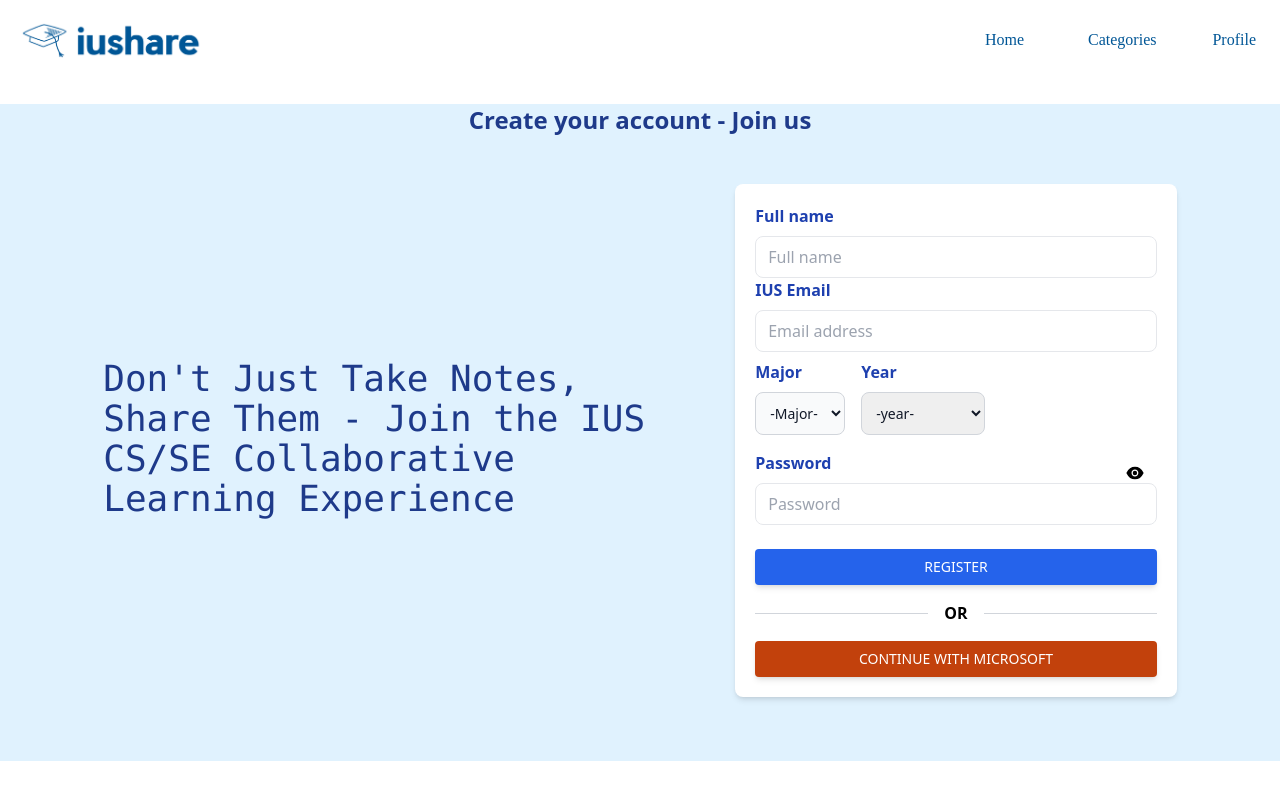
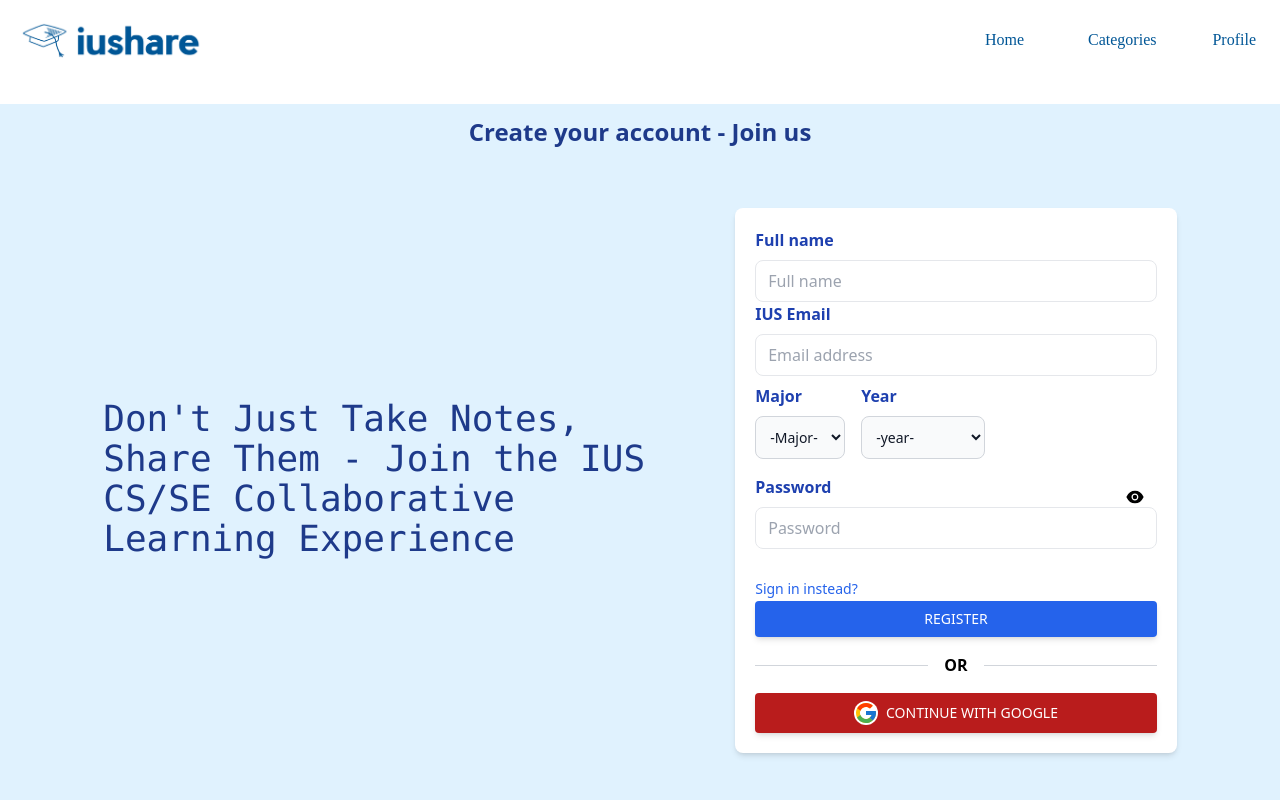
Before and after one commit to Ilmaooo/IUShare, a React (Create React App) app: page /register in a window 1280 px wide. Shown: the top 800 px of the page. Built offline with nearby package versions, Linux system fonts and the light colour scheme.

Commit message:
Added Firebase setup, database configuration, and completed registration functionality.

```diff
--- a/package.json
+++ b/package.json
@@ -9,6 +9,7 @@
     "@testing-library/jest-dom": "^5.16.5",
     "@testing-library/react": "^13.4.0",
     "@testing-library/user-event": "^13.5.0",
+    "firebase": "^9.21.0",
     "react": "^18.2.0",
     "react-avatar": "^5.0.3",
     "react-dom": "^18.2.0",
@@ -16,6 +17,7 @@
     "react-router": "^6.9.0",
     "react-router-dom": "^6.9.0",
     "react-scripts": "5.0.1",
+    "react-toastify": "^9.1.2",
     "web-vitals": "^2.1.4"
   },
   "scripts": {
--- a/src/App.js
+++ b/src/App.js
@@ -13,6 +13,8 @@ import Register from "./pages/Register";
 import Header from "./components/Header";
 import SinglePost from "./pages/SinglePost";
 import ShareNotes from "./pages/ShareNotes";
+import { ToastContainer } from "react-toastify";
+import "react-toastify/dist/ReactToastify.css";
 
 function App() {
   return (
@@ -33,6 +35,18 @@ function App() {
           />
         </Routes>
       </Router>
+      <ToastContainer
+        position="bottom-center"
+        autoClose={5000}
+        hideProgressBar={false}
+        newestOnTop={false}
+        closeOnClick
+        rtl={false}
+        pauseOnFocusLoss
+        draggable
+        pauseOnHover
+        theme="dark"
+      />
     </>
   );
 }
--- a/src/components/OAuth.jsx
+++ b/src/components/OAuth.jsx
@@ -1,7 +1,9 @@
+import { FcGoogle } from "react-icons/fc";
 export default function OAuth() {
   return (
-    <button className="flex items-center justify-center w-full bg-orange-700 text-white px-7 py-2 uppercase text-sm font-medium hover:bg-orange-800 active:bg-orange-900 shadow-md hover:shadow-lg active:shadow-lg transition duration-150 ease-in-out rounded">
-      Continue with Microsoft
+    <button className="flex items-center justify-center w-full bg-red-700 text-white px-7 py-2 uppercase text-sm font-medium hover:bg-red-800 active:bg-red-900 shadow-md hover:shadow-lg active:shadow-lg transition duration-150 ease-in-out rounded">
+      <FcGoogle className="text-2xl  bg-white rounded-full mr-2" />
+      Continue with Google
     </button>
   );
 }
--- /dev/null
+++ b/src/firebase.js
@@ -0,0 +1,19 @@
+// Import the functions you need from the SDKs you need
+import { initializeApp } from "firebase/app";
+import { getFirestore } from "firebase/firestore";
+// TODO: Add SDKs for Firebase products that you want to use
+// https://firebase.google.com/docs/web/setup#available-libraries
+
+// Your web app's Firebase configuration
+const firebaseConfig = {
+  apiKey: "AIzaSyCAA_U_ZVEtb_8U8KWQYIYZ-v7MPHpJGcE",
+  authDomain: "ius-share.firebaseapp.com",
+  projectId: "ius-share",
+  storageBucket: "ius-share.appspot.com",
+  messagingSenderId: "846482784270",
+  appId: "1:846482784270:web:18e668154ff67042b53c5f",
+};
+
+// Initialize Firebase
+initializeApp(firebaseConfig);
+export const db = getFirestore();
--- a/src/pages/ForgotPassword.jsx
+++ b/src/pages/ForgotPassword.jsx
@@ -37,7 +37,7 @@ export default function ForgotPassword() {
               className="w-full px-3 py-2 border rounded-lg text-blue-800 focus:outline-none focus:shadow-outline-blue focus:border-blue-300 pr-10"
             />
 
-            <div className="flex justify-between whitespace-nowrap text-sm sm:text-lg">
+            <div className="flex justify-between whitespace-nowrap text-sm sm:text-lg mt-1 mb-1">
               <p className="mb-6  text-sm text-gray-600">
                 New to IUShare?
                 <Link
--- a/src/pages/Register.jsx
+++ b/src/pages/Register.jsx
@@ -2,6 +2,15 @@ import { useState } from "react";
 import { AiFillEyeInvisible, AiFillEye } from "react-icons/ai";
 import { Link } from "react-router-dom";
 import OAuth from "../components/OAuth";
+import {
+  getAuth,
+  createUserWithEmailAndPassword,
+  updateProfile,
+} from "firebase/auth";
+import { db } from "../firebase";
+import { doc, serverTimestamp, setDoc } from "firebase/firestore";
+import { useNavigate } from "react-router-dom";
+import { toast } from "react-toastify";
 
 export default function Register() {
   const [showPassword, setShowPassword] = useState(false);
@@ -9,17 +18,47 @@ export default function Register() {
     name: "",
     email: "",
     password: "",
+    major: "",
+    yearOfStudy: "",
   });
-  const { name, email, password } = formData;
+  const { name, email, password, major, yearOfStudy } = formData;
+  const navigate = useNavigate();
   function onChange(e) {
+    const { id, value } = e.target;
     setFormData((prevState) => ({
       ...prevState,
-      [e.target.id]: e.target.value,
+      [id]: value,
     }));
+  }
+  async function onSubmit(e) {
+    e.preventDefault();
+
+    try {
+      const auth = getAuth();
+      const userCredential = await createUserWithEmailAndPassword(
+        auth,
+        email,
+        password
+      );
+
+      updateProfile(auth.currentUser, {
+        displayName: name,
+      });
+      const user = userCredential.user;
+      const formDataCopy = { ...formData };
+      delete formDataCopy.password;
+      formDataCopy.timestamp = serverTimestamp();
+
+      await setDoc(doc(db, "users", user.uid), formDataCopy);
+      // toast.success("Sign up was successful");
+      navigate("/");
+    } catch (error) {
+      toast.error("Something went wrong with the registration");
+    }
   }
   return (
     <section className="bg-sky-100">
-      <h1 className="text-2xl text-center mt-6 font-semibold text-blue-900 select-none">
+      <h1 className="text-2xl text-center mt-6 font-semibold text-blue-900 select-none py-3">
         Create your account - Join us
       </h1>
       <div className="flex justify-center flex-wrap items-center px-6 py-12 max-w-6xl mx-auto">
@@ -30,7 +69,7 @@ export default function Register() {
           </p>
         </div>
         <div className="w-full md:w-[67%] lg:w-[40%] lg:ml-20 mb-4 shadow-md overflow-hidden rounded-lg p-5 bg-white">
-          <form>
+          <form onSubmit={onSubmit}>
             <div className="mb-2">
               <label
                 className="block mb-2 font-semibold text-blue-800"
@@ -64,13 +103,15 @@ export default function Register() {
             <div className="mb-4 flex content-between">
               <div className="mr-4">
                 <label
-                  for="Major"
+                  htmlFor="Major"
                   class="block mb-2 font-semibold text-blue-800"
                 >
                   Major
                 </label>
                 <select
-                  id="Major"
+                  id="major"
+                  value={formData.major}
+                  onChange={onChange}
                   class="bg-gray-50 border border-gray-300 text-gray-900 text-sm rounded-lg focus:ring-blue-300 focus:border-blue-500 block w-full p-2.5 dark:bg-gray-700 dark:border-gray-600 dark:placeholder-gray-400 dark:text-white dark:focus:ring-blue-500 dark:focus:border-blue-500"
                 >
                   <option>-Major-</option>
@@ -80,21 +121,23 @@ export default function Register() {
               </div>
               <div>
                 <label
-                  for="Year"
+                  htmlFor="year"
                   class="block mb-2 font-semibold text-blue-800"
                 >
                   Year
                 </label>
                 <select
-                  id="Year"
+                  id="yearOfStudy"
                   placeholder="-Year-"
-                  class="bg-grey-50 border border-gray-300 text-gray-900 text-sm rounded-lg focus:ring-blue-500 focus:border-blue-300 block w-full p-2.5 dark:bg-gray-700 dark:border-gray-600 dark:placeholder-gray-400 dark:text-white dark:focus:ring-blue-500 dark:focus:border-blue-500"
+                  value={formData.yearOfStudy}
+                  onChange={onChange}
+                  class="bg-gray-50 border border-gray-300 text-gray-900 text-sm rounded-lg focus:ring-blue-500 focus:border-blue-300 block w-full p-2.5 dark:bg-gray-700 dark:border-gray-600 dark:placeholder-gray-400 dark:text-white dark:focus:ring-blue-500 dark:focus:border-blue-500"
                 >
-                  <option>-year-</option>
-                  <option>First-year</option>
-                  <option>Second-year</option>
-                  <option>Third-year</option>
-                  <option>Four-year</option>
+                  <option value="">-year-</option>
+                  <option value="First-year">First-year</option>
+                  <option value="Second-year">Second-year</option>
+                  <option value="Third-year">Third-year</option>
+                  <option value="Fourth-year">Fourth-year</option>
                 </select>
               </div>
             </div>
@@ -126,6 +169,16 @@ export default function Register() {
                 />
               )}
             </div>
+            <div className="flex justify-between whitespace-nowrap text-sm sm:text-lg mt-2">
+              <p>
+                <Link
+                  to="/log-in"
+                  className="text-blue-600 hover:text-blue-800 transition duration-200 ease-in-out text-sm"
+                >
+                  Sign in instead?
+                </Link>
+              </p>
+            </div>
 
             <button
               className="w-full bg-blue-600 text-white px-7 py-2 text-sm font-medium uppercase rounded shadow-md hover:bg-blue-700 transition duration-150 ease-in-out hover:shadow-lg active:bg-blue-800"
```
Also changed, not shown: src/Firebase_rules.txt (added), 1 other file (tests, documents, lock files or other folders).
